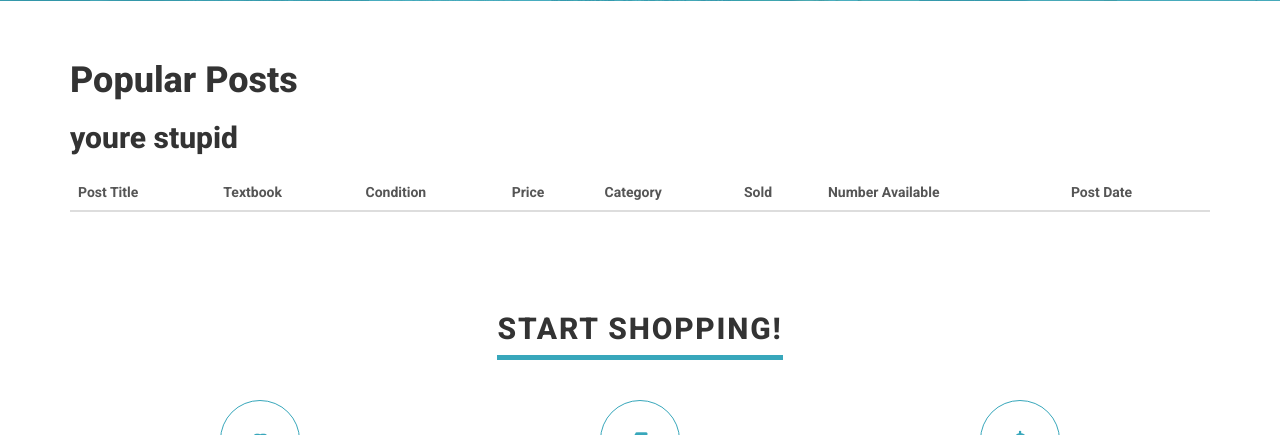
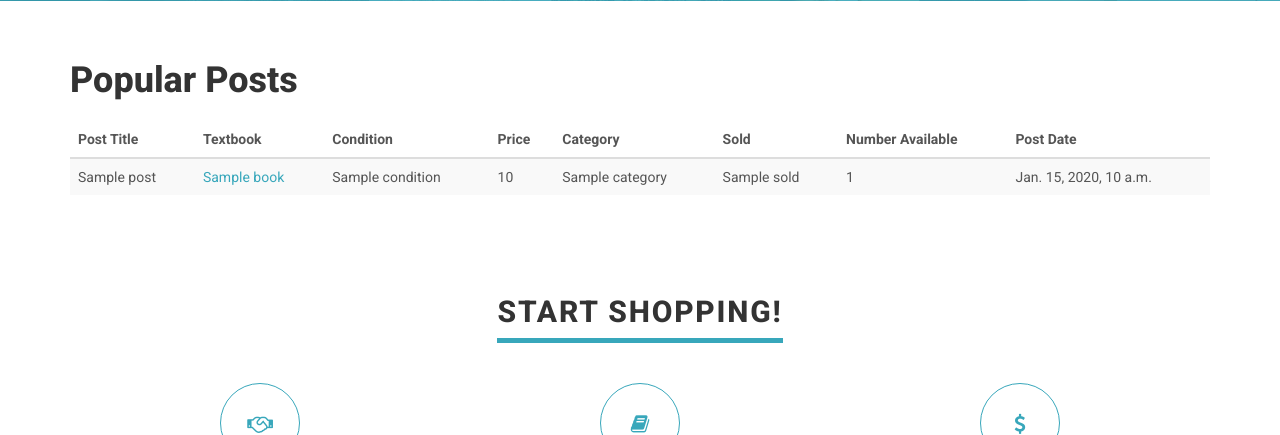
Before and after one commit to ArnimJ/uvaTextbookExchange, a Django app: template web/frontend/templates/index.html in a window 1280 px wide. Shown: the part 546-981 px from the top of the page. Run offline with Django 3.2, Linux system fonts and the light colour scheme; the template is opened without the code that fills it: most values are stand-ins (such as "Sample title", 1, 10 or a date in 2020); lists and menus that the app fills with data are empty; some libraries are stand-ins or nearby versions.

Commit message:
details and post fixed

```diff
--- a/web/frontend/templates/index.html
+++ b/web/frontend/templates/index.html
@@ -103,14 +103,12 @@
                             </tr>
                         </thead>
                         <tbody>
-                            {% for p1 in postings_list %}
+                            {% for post in postings_list %}
                                 {% for book in book_list %}
-                                    {% for p2 in book.textbookpost_set.all %}
-                                        <h2> youre stupid </h2>
-                                        {% if p1 == p2 %}
+                                    {% if post.textbook_id == book.id %}
                                         <tr>
                                             <td>{{ post.postTitle }}</td>
-                                            <td>{{ book.title }}</td>
+                                            <td><a href="{% url 'book_detail' book.id %}">{{ book.title }}</a></td>
                                             <td>{{ post.condition }}</td>
                                             <td>{{ post.price }}</td>
                                             <td>{{ post.category }}</td>
@@ -118,8 +116,7 @@
                                             <td>{{ post.viewCount }}</td>
                                             <td>{{ post.postDate }}</td>
                                         </tr>
-                                        {% endif %}
-                                    {% endfor %}
+                                    {% endif %}
                                 {% endfor %}
                             {% endfor %}
                         </tbody>
--- a/web/frontend/views.py
+++ b/web/frontend/views.py
@@ -37,4 +37,8 @@ def book_detail(request, id):
     #req = urllib.request.Request('http://exp-api:8000/v1/api/textbooks/', {'id': id})
     req = urllib.request.Request('http://exp-api:8000/v1/api/textbooks/')
     allbooks = json.loads(urllib.request.urlopen(req).read().decode('utf-8'))
-    return render(request, 'book_detail.html', {'book_list' : allbooks['results'], 'id': id})
+    book_list = allbooks['results']
+    num = int(id) - 1
+    b = book_list[num]
+    #return render(request, 'book_detail.html', {'book_list' : allbooks['results'], 'id': id})
+    return render(request, 'book_detail.html', {'book': b, 'id': id})
```
Also changed, not shown: web/frontend/templates/book_detail.html (+5 -5 lines).
